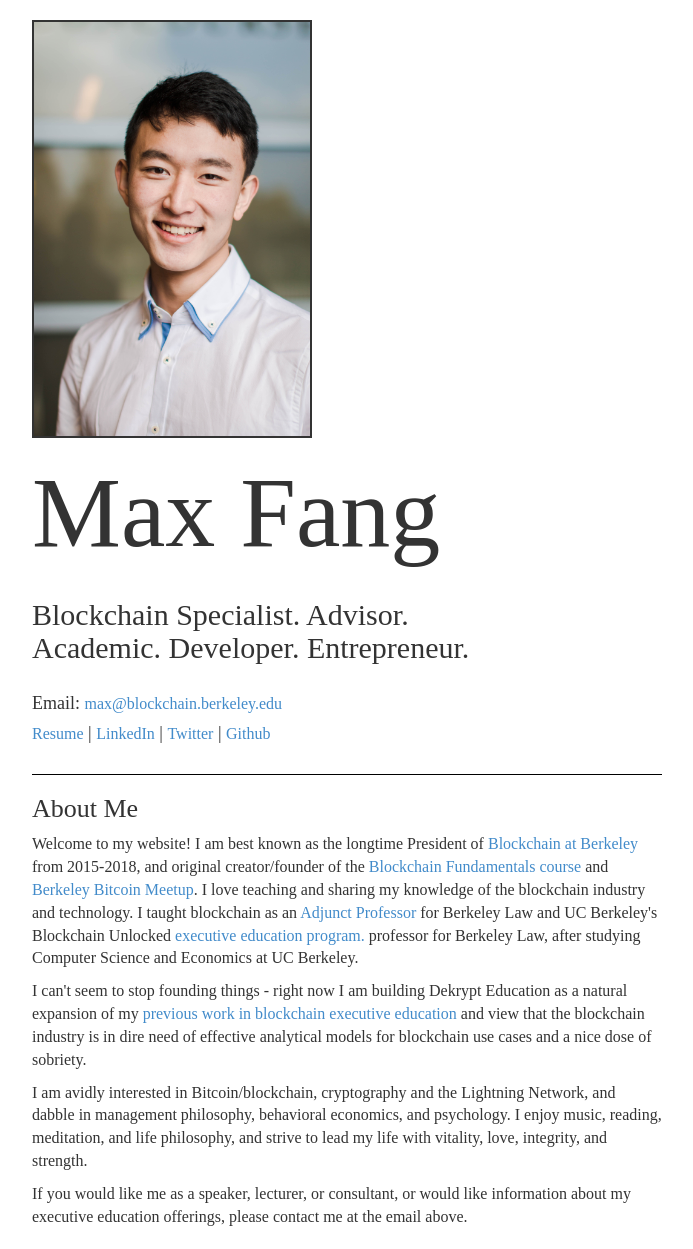
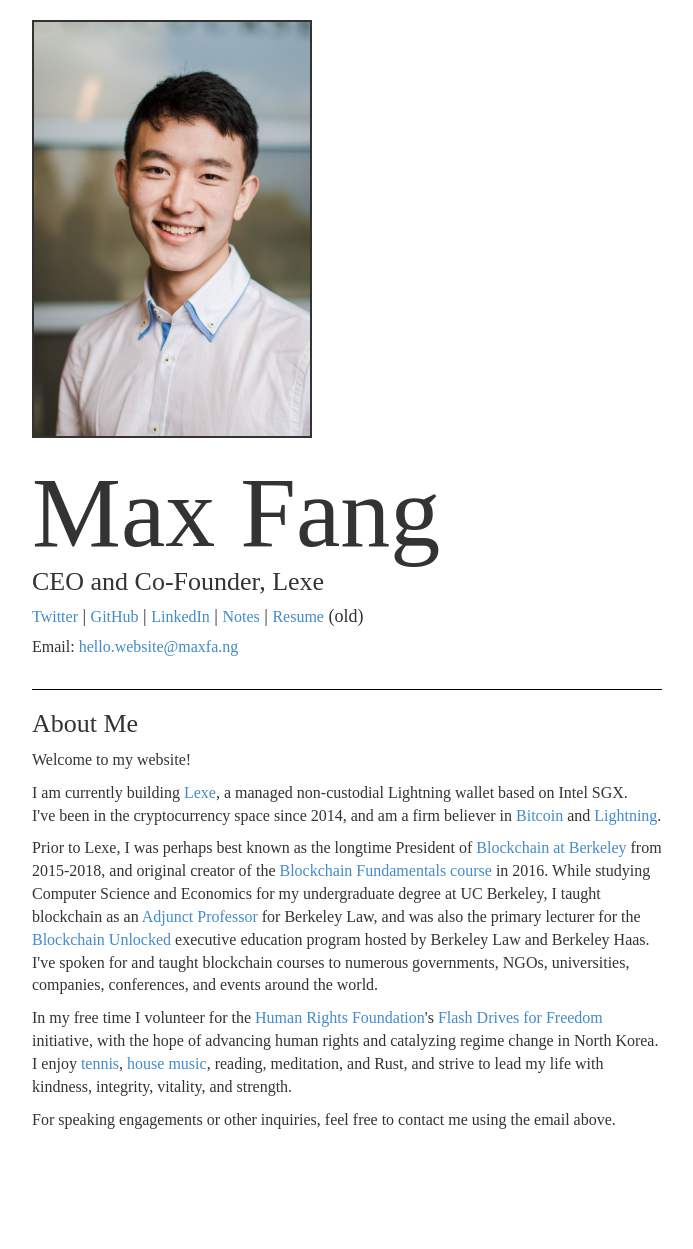
Before and after one commit to MaxFangX/maxfangx.github.io, a Jekyll site: the page index.html, which Jekyll copies as it is, in a window 1280 px wide. Shown: the whole page, without its empty margins (293-986 px from the left). Built offline with Jekyll 4.4.1, drawn with Linux system fonts in a browser that asks for light colours; some web fonts are replaced; after the commit the page ends 1151 px from its top, so only the background shows below that.

Commit message:
index: Update text, minor style changes

```diff
--- a/assets/css/index.css
+++ b/assets/css/index.css
@@ -19,6 +19,7 @@
 p, a {
     font-size: 16px;
 }
+
 
 section {
   margin-top: 3rem;
@@ -42,8 +43,12 @@
 }
 
 .subtitle {
-    margin-top: 1em;
-    margin-bottom: 1em;
+    margin-top: -1rem;
+}
+
+/* Need this otherwise "(old)" is a different size from the resume link */
+.links {
+    font-size: 18px;
 }
 
 .content {
--- a/index.html
+++ b/index.html
@@ -19,55 +19,64 @@
         <img class="avatar" src="assets/img/index/professional_picture.jpg">
         <h1 class="title name">Max Fang</h1>
 
-        <h2 class="subtitle">
-          Blockchain Specialist. Advisor.<br>
-          Academic. Developer. Entrepreneur.<br>
-        </h2>
-        <h4 class="email">Email: <a href="mailto:max@blockchain.berkeley.edu">max@blockchain.berkeley.edu</a></h4>
+        <h3 class="subtitle">CEO and Co-Founder, Lexe</h3>
         <h4 class="links">
-          <a href="https://drive.google.com/open?id=17WeyZszIYavbaY7BEVogXbK1imDWHSdu">Resume</a> |
+          <a href="https://twitter.com/maxfangx">Twitter</a> |
+          <a href="https://github.com/maxfangx">GitHub</a> |
           <a href="https://linkedin.com/in/maxfangx">LinkedIn</a> |
-          <a href="https://twitter.com/maxfangx">Twitter</a> |
-          <a href="https://github.com/maxfangx">Github</a>
+          <a href="https://notes.maxfa.ng">Notes</a> |
+          <a href="https://drive.google.com/open?id=17WeyZszIYavbaY7BEVogXbK1imDWHSdu">Resume</a>
+          (old)
         </h4>
+        <h4>
+        </h4>
+        <p class="email">Email: <a
+            href="mailto:hello.website@maxfa.ng">hello.website@maxfa.ng</a></p>
         <section>
           <h3>About Me</h3>
+          <p>Welcome to my website!</p>
           <p>
-            Welcome to my website! I am best known as the longtime President of <a
-              href="https://blockchain.berkeley.edu">Blockchain at Berkeley</a>
-            from 2015-2018, and original creator/founder of the <a
-              href="https://www.edx.org/professional-certificate/uc-berkeleyx-blockchain-fundamentals">Blockchain
-              Fundamentals course</a> and <a href="https://www.meetup.com/Berkeley-Bitcoin-Meetup/">Berkeley Bitcoin Meetup</a>.
-
-            I love teaching and sharing my knowledge of the blockchain industry
-            and technology. I taught blockchain as an <a
-              href="https://www.law.berkeley.edu/php-programs/courses/coursePage.php?cID=23421&termCode=C&termYear=2018">Adjunct
-            Professor</a> for Berkeley Law and UC Berkeley's Blockchain Unlocked
-            <a href="https://executive.law.berkeley.edu/academies/blockchain-academy/">
-              executive education program.</a>
-
-          professor</a> for Berkeley Law, after studying Computer Science and
-        Economics at UC Berkeley.
+            I am currently building
+            <a href="https://twitter.com/lexeapp">Lexe</a>,
+            a managed non-custodial Lightning wallet based on Intel SGX.<br>
+            I've been in the cryptocurrency space since 2014, and am a firm
+            believer in <a href="https://bitcoin.org/bitcoin.pdf">Bitcoin</a>
+            and <a href="https://lightning.network/">Lightning</a>.
           </p>
           <p>
-            I can't seem to stop founding things - right now I am building
-            Dekrypt Education as a natural expansion of my <a href="https://executive.law.berkeley.edu/academies/blockchain-academy/">previous work in
-              blockchain executive education</a> and view that the blockchain
-            industry is in dire need of effective analytical models for
-            blockchain use cases and a nice dose of sobriety.
+            Prior to Lexe, I was perhaps best known as the longtime President of
+            <a href="https://blockchain.berkeley.edu">Blockchain at Berkeley</a>
+            from 2015-2018, and original creator of the
+            <a href="https://www.edx.org/professional-certificate/uc-berkeleyx-blockchain-fundamentals">Blockchain Fundamentals course</a>
+            in 2016.
+
+            <!-- I've done a lot a teaching - -->
+            While studying Computer Science and Economics for my undergraduate
+            degree at UC Berkeley, I taught blockchain as an
+            <a href="https://www.law.berkeley.edu/php-programs/courses/coursePage.php?cID=23421&termCode=C&termYear=2018">Adjunct Professor</a>
+            for Berkeley Law, and was also the primary lecturer for the
+            <a href="https://executive.law.berkeley.edu/event/blockchain-unlocked-executive-academy/2018-08-06/">Blockchain Unlocked</a>
+            executive education program hosted by Berkeley Law and Berkeley
+            Haas. I've spoken for and taught blockchain courses to numerous
+            governments, NGOs, universities, companies, conferences, and events
+            around the world.
           </p>
           <p>
-            I am avidly interested in Bitcoin/blockchain,
-            cryptography and the Lightning Network, and dabble in management
-            philosophy, behavioral economics, and psychology.
+            In my free time I volunteer for the
+            <a href="https://hrf.org/">Human Rights Foundation</a>'s
+            <a href="https://flashdrivesforfreedom.org/">Flash Drives for Freedom</a>
+            initiative, with the hope of advancing human rights and catalyzing
+            regime change in North Korea.
 
-            I enjoy music, reading, meditation, and life philosophy, and strive
-            to lead my life with vitality, love, integrity, and strength.
+            I enjoy
+            <a href="https://app.universaltennis.com/profiles/3585232">tennis</a>,
+            <a href="https://soundcloud.com/maxfangx">house music</a>,
+            reading, meditation, and Rust, and strive to lead my life with
+            kindness, integrity, vitality, and strength.
           </p>
           <p>
-            If you would like  me as a speaker, lecturer, or consultant, or
-            would like information about my executive education offerings,
-            please contact me at the email above.
+            For speaking engagements or other inquiries, feel free to contact me
+            using the email above.
           </p>
         </section>
 
```
